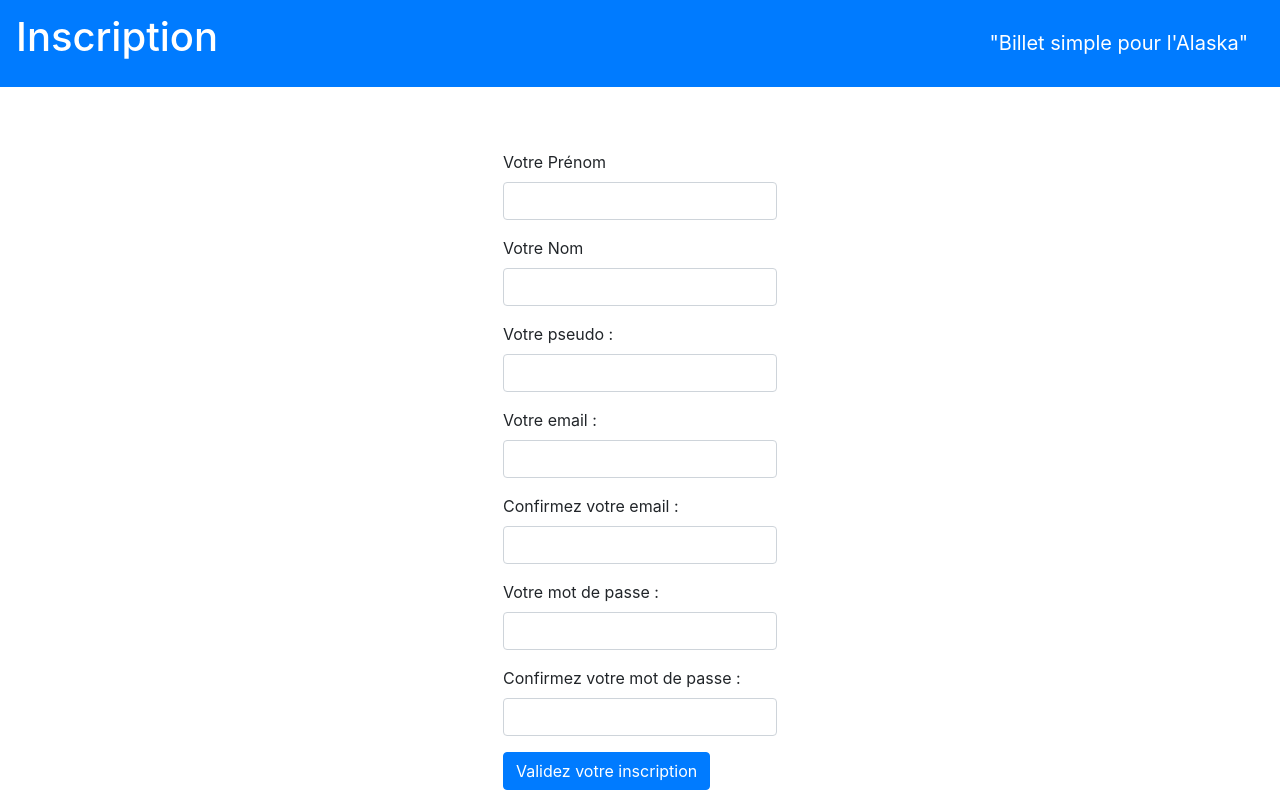
After one commit to philoem/blog, a PHP site: page /register.php in a window 1280 px wide. The commit adds this page. Run offline with PHP 8.4, Linux system fonts and the light colour scheme; the template is opened without the code that fills it, so the values that code supplies are empty.

Commit message:
creations et modifs register.php

```diff
--- a/admin_post.php
+++ b/admin_post.php
@@ -1,12 +1,13 @@
 <?php
 	session_start();
 
-	require_once('backend/model.php');
+	require_once('./models/model.php');
 	$db = dbConnect();
 
 	// Redirection
-	header('Location: admin.php');
+	header('Location: register.php');
 
+	// Gestion du formulaire de créations de nouveaux billets
 	if (!empty($_POST['title']) AND !empty($_POST['billet'])) {
 		$req = $db->prepare('INSERT INTO book(title, billet, date_billet) VALUES(?, ?, NOW())');
 		$req->execute(array($_POST['title'], $_POST['billet']));
--- /dev/null
+++ b/junctionTableCommentary_1.php
@@ -0,0 +1,6 @@
+<?php
+    require_once('./models/model.php');
+
+    $db = dbConnect();
+
+    header('location: ../user.php');
--- a/models/user_post.php
+++ b/models/user_post.php
@@ -12,7 +12,7 @@
 			<?php include '../views/inc/header_user_post.php'; ?>
 
 			<?php
-				require_once('../backend/model.php');
+				require_once('model.php');
 
 				$db = dbConnect();
 
--- a/style.css
+++ b/style.css
@@ -38,3 +38,23 @@ header {
 	margin-top: 15px;
 	color: white;
 }
+/* Page register.php */
+#content_header_register {
+	display: flex;
+	justify-content: space-between;
+	align-content: flex-end;
+	width: 100%;
+}
+#paragraph_header_register {
+	margin-top: 15px;
+	color: white;
+}
+#paragraph_header_register:hover {
+	font-weight: bold;
+	text-decoration: none;
+}
+#error_register {
+	color: red;
+	font-weight: bold;
+	text-align: center;
+}
--- a/user.php
+++ b/user.php
@@ -1,5 +1,5 @@
 <?php
-require_once 'backend/model.php';
+require_once('./models/model.php');
 
 $db = dbConnect();
 ?>
@@ -75,7 +75,7 @@ $db = dbConnect();
 									$reponse->closeCursor();
 								?>
 							</p>
-							<a href="user_comments.php" class="btn btn-info">Commentez</a>
+							<a href="user_comments.php" class="btn btn-info" >Commentez</a>
 						</div>
 					</div>
 				</div>
--- a/views/inc/header_login.php
+++ b/views/inc/header_login.php
@@ -2,7 +2,7 @@
 	<nav class="navbar fixed-top navbar-dark bg-primary">
 		<div class="navbar-brand" id="content_header">
 			<h1>Accès administrateur</h1>
-			<a href="user_post.php" id="paragraph_header"><p>"Billet simple pour l'Alaska"</p></a>
+			<a href="../models/user_post.php" id="paragraph_header"><p>"Billet simple pour l'Alaska"</p></a>
 		</div>
 	</nav>
 </header>
--- /dev/null
+++ b/views/inc/header_register.php
@@ -0,0 +1,8 @@
+<header>
+	<nav class="navbar fixed-top navbar-dark bg-primary">
+		<div class="navbar-brand" id="content_header_register">
+			<h1>Inscription</h1>
+			<a href="../models/user_post.php" id="paragraph_header_register"><p>"Billet simple pour l'Alaska"</p></a>
+		</div>
+	</nav>
+</header>
--- /dev/null
+++ b/views/register.php
@@ -0,0 +1,67 @@
+<?php
+	session_start();
+
+?>
+<!DOCTYPE html>
+<html lang="fr">
+	<head>
+		<meta charset="UTF-8">
+		<link rel="stylesheet" href="https://maxcdn.bootstrapcdn.com/bootstrap/4.0.0/css/bootstrap.min.css" integrity="sha384-Gn5384xqQ1aoWXA+058RXPxPg6fy4IWvTNh0E263XmFcJlSAwiGgFAW/dAiS6JXm" crossorigin="anonymous">
+		<link href="../style.css" rel="stylesheet" type="text/css" >
+		<title>Création compte</title>
+	</head>
+	<body>
+		<div class="container-fluid">
+<!-- Ici le header -->
+			<?php include './inc/header_register.php'; ?>
+
+			<div class="col-xs-12">
+				<div class="row justify-content-center">
+					<form method="post" action="../views/register_post.php">
+                    <div class="form-group">
+							<label for="exampleInputPrenom">Votre Prénom</label>
+							<input type="text" class="form-control" name="prenom" id="exampleInputPrenom" aria-describedby="prenomHelp"  >
+						</div>
+						<div class="form-group">
+							<label for="exampleInputNom">Votre Nom</label>
+							<input type="text" class="form-control" name="nom" id="exampleInputNom" >
+						</div>
+                        <div class="form-group">
+							<label for="exampleInputPrenom">Votre pseudo :</label>
+							<input type="text" class="form-control" name="pseudo" id="exampleInputPrenom" aria-describedby="prenomHelp"  >
+						</div>
+                        <div class="form-group">
+                            <label for="exampleInputEmail1">Votre email :</label>
+                            <input type="email" class="form-control" id="exampleInputEmail1" aria-describedby="emailHelp" name="mail">
+						</div>
+                        <div class="form-group">
+                            <label for="exampleInputEmail2">Confirmez votre email :</label>
+                            <input type="email" class="form-control" id="exampleInputEmail2" aria-describedby="emailHelp" name="mail_confirm">
+						</div>
+						<div class="form-group">
+							<label for="exampleInputPassword">Votre mot de passe :</label>
+							<input type="password" class="form-control" name="passwordRegister" id="exampleInputPassword" >
+						</div>
+                        <div class="form-group">
+							<label for="exampleInputPasswordConfirm">Confirmez votre mot de passe :</label>
+							<input type="password" class="form-control" name="confirmPasswordRegister" id="exampleInputPasswordConfirm" >
+						</div>
+						<button type="submit" class="btn btn-primary" name="submit_register">Validez votre inscription</button>
+					</form>
+				</div>
+			</div>
+
+			<div class="container" id="error_register">
+				<?php
+
+					echo $error;
+
+					if (isset($error)) {
+						echo $error;
+					}
+				?>
+			</div>
+
+		</div>
+	</body>
+</html>
```
Also changed, not shown: AccesControl.php (+6 -6 lines), admin.php (+10 -18 lines), controlers/form_user_comments.php (+13 -5 lines), login.php (+2 -11 lines), models/gestion_admin.php (added, +14 -0 lines), user_comments.php (+14 -21 lines), views/register_post.php (added, +49 -0 lines), .htaccess (added), models/model.php (renamed from backend/model.php).
